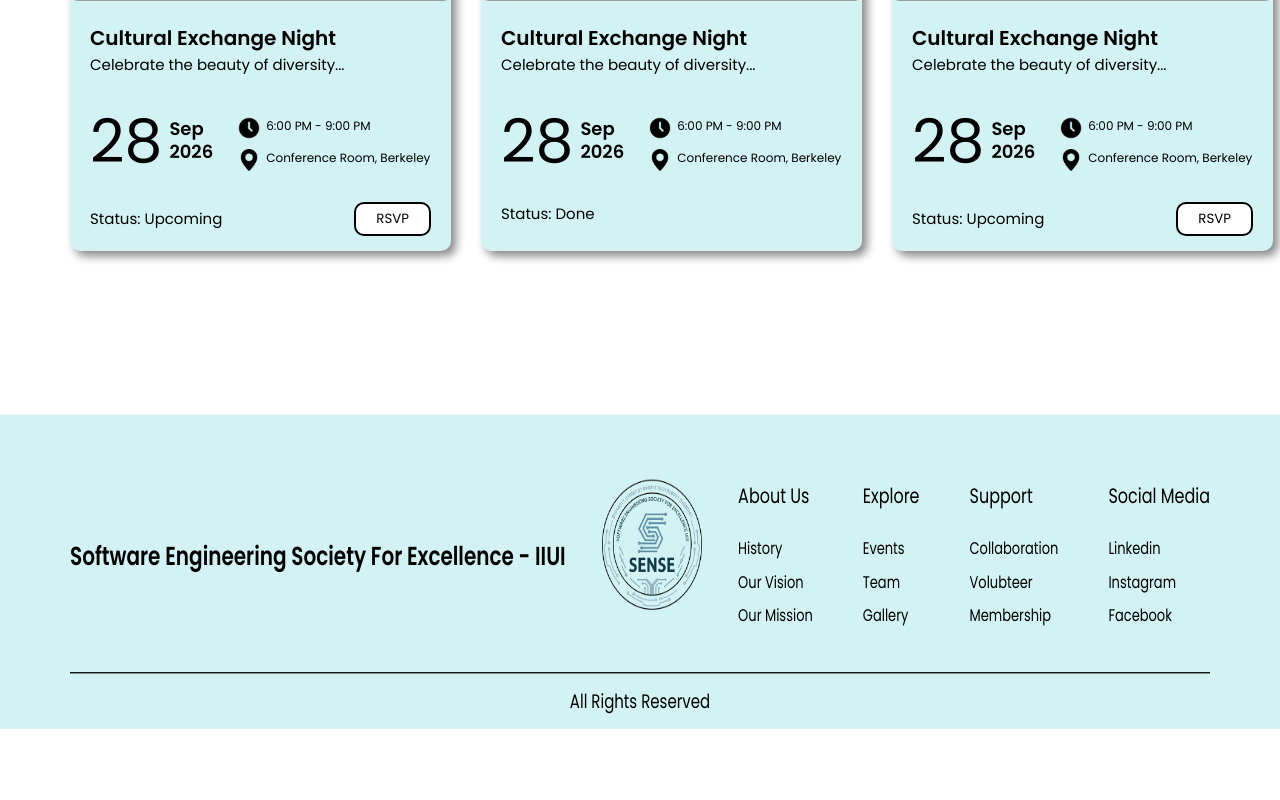
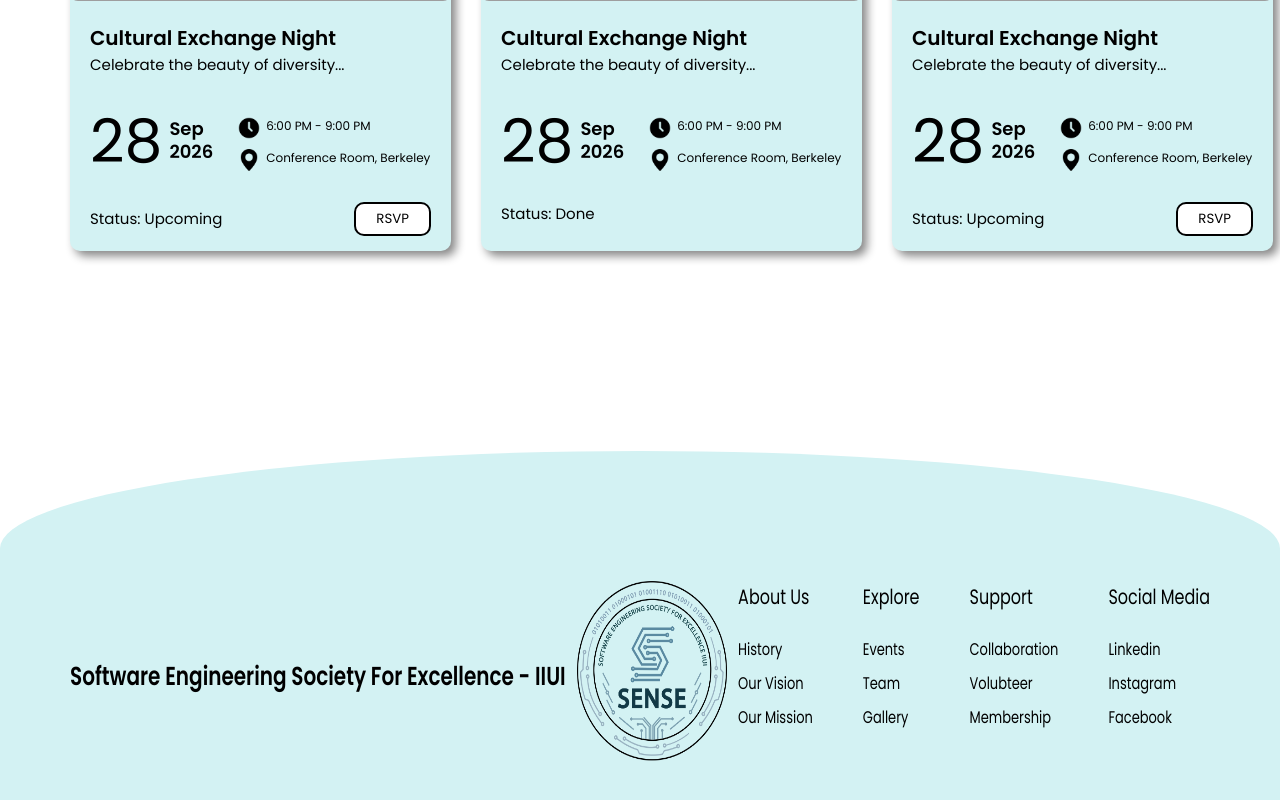
Before and after one commit to malikzain3/Sense-Website, a React (Vite) app: page /EventsPage in a window 1280 px wide. Shown: the part 1356-2156 px from the top of the page. Before the commit the page ends 2085 px from the top, so only its background shows below. Built offline with nearby package versions, Linux system fonts and the light colour scheme; grey boxes are pictures that could not be loaded.

Commit message:
Update Footer.css

```diff
--- a/src/Components/Footer.css
+++ b/src/Components/Footer.css
@@ -1,7 +1,16 @@
+.footer-wrapper{
+    overflow:hidden;
+    background:white;
+}
+
 #Footer{
     background-color: #d3f2f3;
     padding: 0px 70px;
-    padding-top: 50px;
+    padding-top: 100px;
+    min-height: 50vh;
+    border-top-left-radius: 80% 120px;
+    border-top-right-radius: 80% 120px;
+    transform-origin: top center;
 }
 
 .Footer-Top{
@@ -16,7 +25,8 @@
 }
 
 .Footer-Sense-logo img{
-    width: 100px;
+    width: 150px;
+    height: 138px;
 }
 
 .Footer-Sense-Name{
```
